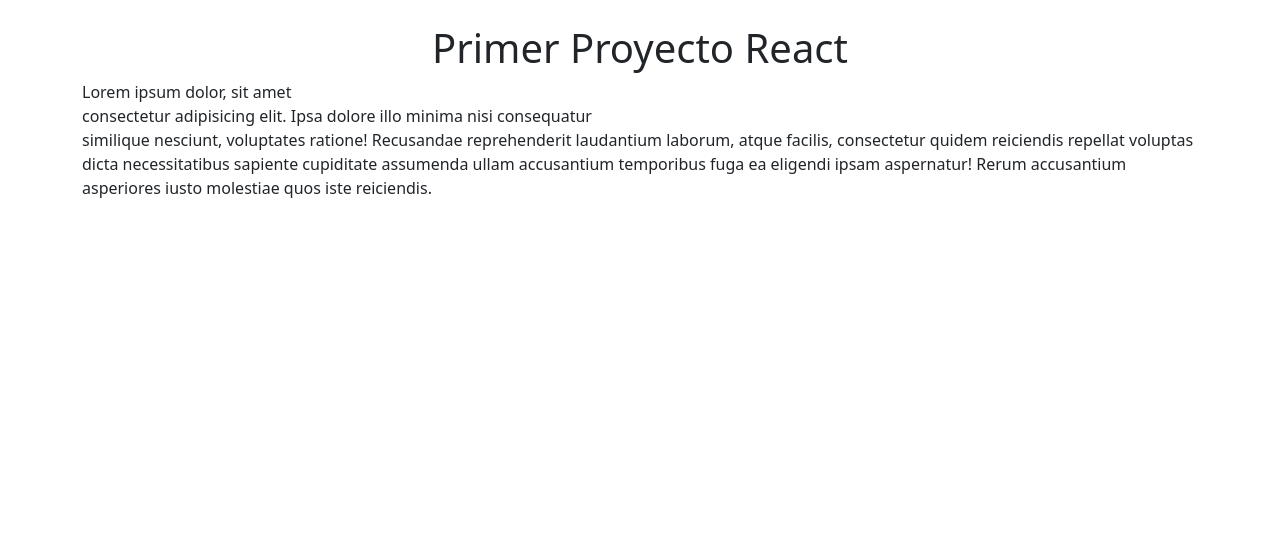
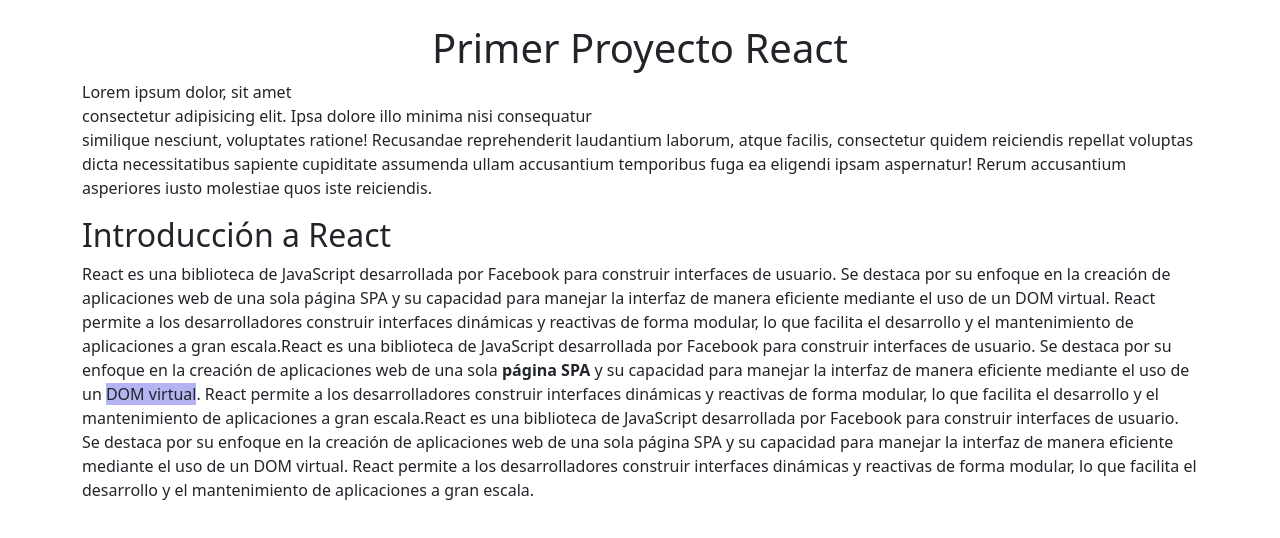
Before and after one commit to marvi2011/practicaReact-c101i, a React (Vite) app: page / in a window 1280 px wide. Shown: the top 538 px of the page. Built offline with nearby package versions, Linux system fonts and the light colour scheme.

Commit message:
agregamos el componente Informacion con texto sobre React

```diff
--- a/src/App.jsx
+++ b/src/App.jsx
@@ -1,16 +1,23 @@
-import 'bootstrap/dist/css/bootstrap.min.css'
+import "bootstrap/dist/css/bootstrap.min.css";
+import Informacion from "./components/Informacion";
 
 function App() {
-
-
   return (
-    <main className='container my-4'>
-    <h1 className='text-center'>Primer Proyecto React</h1>
-    <p>Lorem ipsum dolor, sit amet <br></br> consectetur adipisicing elit. Ipsa dolore illo minima nisi consequatur<br/> similique nesciunt, voluptates ratione! Recusandae reprehenderit laudantium laborum, atque facilis, consectetur quidem reiciendis repellat voluptas dicta necessitatibus sapiente cupiditate assumenda ullam accusantium temporibus fuga ea eligendi ipsam aspernatur! Rerum accusantium asperiores iusto molestiae quos iste reiciendis.
-    </p>
+    <main className="container my-4">
+      <h1 className="text-center">Primer Proyecto React</h1>
+      <p>
+        Lorem ipsum dolor, sit amet <br></br> consectetur adipisicing elit. Ipsa
+        dolore illo minima nisi consequatur
+        <br /> similique nesciunt, voluptates ratione! Recusandae reprehenderit
+        laudantium laborum, atque facilis, consectetur quidem reiciendis
+        repellat voluptas dicta necessitatibus sapiente cupiditate assumenda
+        ullam accusantium temporibus fuga ea eligendi ipsam aspernatur! Rerum
+        accusantium asperiores iusto molestiae quos iste reiciendis.
+      </p>
+      {/*aqui invoco a los componentes para poder usarlos, se hace como etiqueta html */}
+      <Informacion></Informacion>
     </main>
-
-  )
+  );
 }
 
-export default App
+export default App;
--- /dev/null
+++ b/src/components/Informacion.jsx
@@ -0,0 +1,34 @@
+const Informacion = () => {
+  //aqui agrego la mayor parte de logica
+  return (
+    //se puede agregar algo de logica aqui, pero poca
+    <section>
+      {/*aqui agrego comentario del maquetado puede haber algo de logica, pero es html*/}
+      <h2>Introducción a React </h2>
+      <p>
+        React es una biblioteca de JavaScript desarrollada por Facebook para
+        construir interfaces de usuario. Se destaca por su enfoque en la
+        creación de aplicaciones web de una sola página SPA y su capacidad para
+        manejar la interfaz de manera eficiente mediante el uso de un DOM
+        virtual. React permite a los desarrolladores construir interfaces
+        dinámicas y reactivas de forma modular, lo que facilita el desarrollo y
+        el mantenimiento de aplicaciones a gran escala.React es una biblioteca
+        de JavaScript desarrollada por Facebook para construir interfaces de
+        usuario. Se destaca por su enfoque en la creación de aplicaciones web de
+        una sola <strong>página SPA</strong> y su capacidad para manejar la interfaz de manera
+        eficiente mediante el uso de un <span className="parrafoResaltado">DOM virtual</span>. React permite a los
+        desarrolladores construir interfaces dinámicas y reactivas de forma
+        modular, lo que facilita el desarrollo y el mantenimiento de
+        aplicaciones a gran escala.React es una biblioteca de JavaScript
+        desarrollada por Facebook para construir interfaces de usuario. Se
+        destaca por su enfoque en la creación de aplicaciones web de una sola
+        página SPA y su capacidad para manejar la interfaz de manera eficiente
+        mediante el uso de un DOM virtual. React permite a los desarrolladores
+        construir interfaces dinámicas y reactivas de forma modular, lo que
+        facilita el desarrollo y el mantenimiento de aplicaciones a gran escala.
+      </p>
+    </section>
+  );
+};
+
+export default Informacion;
--- a/src/index.css
+++ b/src/index.css
@@ -0,0 +1,3 @@
+.parrafoResaltado{
+    background-color: rgb(180, 180, 243);
+}
```
